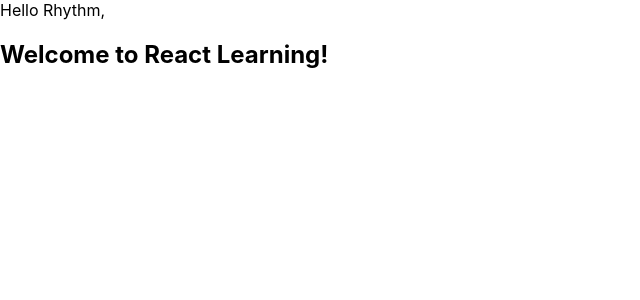
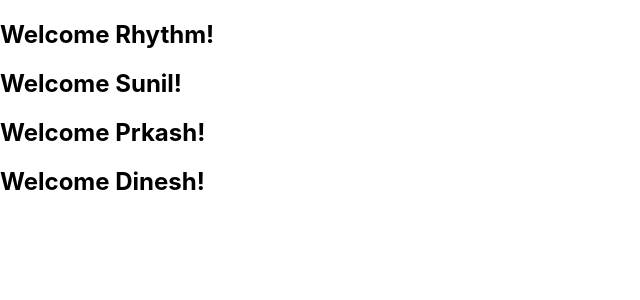
Before and after one commit to i2hy7hivi-developer/learn-reactjs, a React (Create React App) app: page / in a window 1280 px wide. Shown: the top 300 px of the page, without its empty margins (0-640 px from the left). Built offline with nearby package versions, Linux system fonts and the light colour scheme.

Commit message:
Component props

```diff
--- a/src/App.js
+++ b/src/App.js
@@ -3,8 +3,10 @@ import Welcome from './components/Welcome'
 function App() {
   return (
     <>
-      Hello Rhythm,
-      <Welcome />
+      <Welcome name="Rhythm" />
+      <Welcome name="Sunil" />
+      <Welcome name="Prkash" />
+      <Welcome name="Dinesh" />
     </>
   );
 }
--- a/src/components/Welcome.js
+++ b/src/components/Welcome.js
@@ -1,6 +1,6 @@
-function Welcome()
+function Welcome(props)
 {
-    return <h2>Welcome to React Learning!</h2>;
+    return <h2>Welcome {props.name}!</h2>;
 }
 
 export default Welcome;
```
